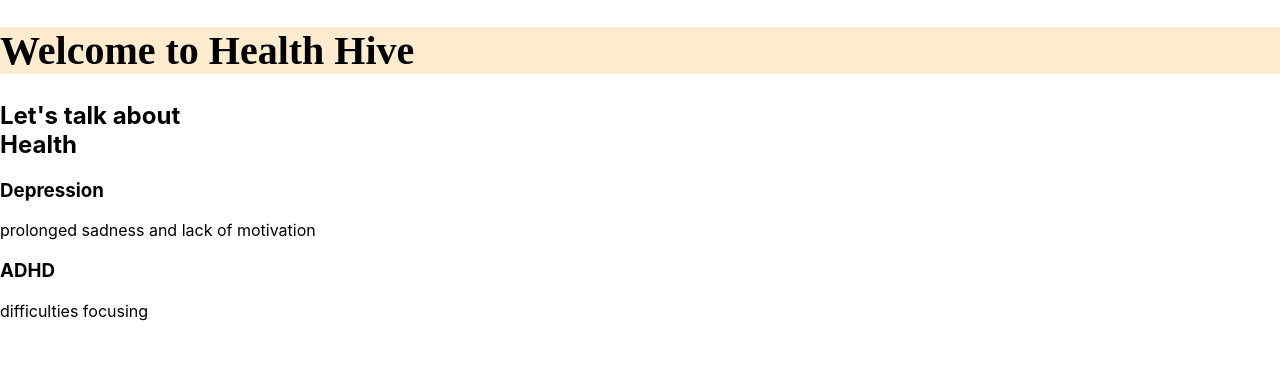
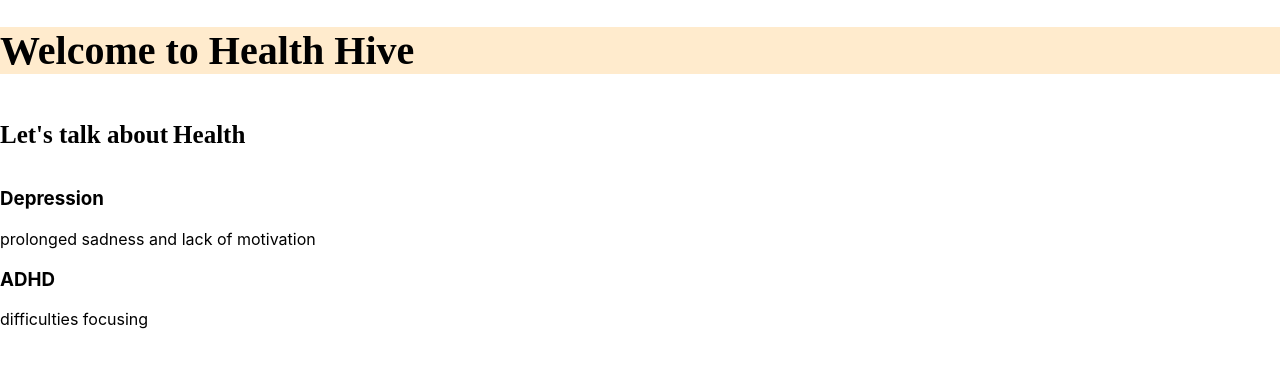
Before and after one commit to akosek4/healthhive, a React (Create React App) app in the folder health/: page / in a window 1280 px wide. Shown: the top 366 px of the page. Built offline with nearby package versions, Linux system fonts and the light colour scheme.

Commit message:
changed font for Let's talk about Health and put them side by side

```diff
--- a/health/public/index.html
+++ b/health/public/index.html
@@ -41,3 +41,12 @@
     -->
   </body>
 </html>
+<link rel="preconnect" href="https://fonts.googleapis.com">
+<link rel="preconnect" href="https://fonts.gstatic.com" crossorigin>
+<link href="https://fonts.googleapis.com/css2?family=Lato:ital,wght@0,100;0,300;0,400;0,700;0,900;1,100;1,300;1,400;1,700;1,900&display=swap" rel="stylesheet">
+<link rel="preconnect" href="https://fonts.googleapis.com">
+<link rel="preconnect" href="https://fonts.gstatic.com" crossorigin>
+<link href="https://fonts.googleapis.com/css2?family=Lato:ital,wght@0,100;0,300;0,400;0,700;0,900;1,100;1,300;1,400;1,700;1,900&display=swap" rel="stylesheet">
+<link rel="preconnect" href="https://fonts.googleapis.com">
+<link rel="preconnect" href="https://fonts.gstatic.com" crossorigin>
+<link href="https://fonts.googleapis.com/css2?family=Shadows+Into+Light&display=swap" rel="stylesheet">
--- a/health/src/App.css
+++ b/health/src/App.css
@@ -4,8 +4,15 @@
   background: blanchedalmond;
 }
 
+.Parent{display: inline-flex;
+}
 .Let {
+  font-family: "Quicksand";
+  font-size: 25px;
+  padding-right: 5px
 }
 
 .Health {
+  font-family: 'Shadow Into Light';
+  font-size: 25px
 }
--- a/health/src/App.js
+++ b/health/src/App.js
@@ -22,7 +22,8 @@
 
   return (
     <div>
-      <Topbar/>
+      <Topbar className="Let"
+      />
       <Disorders disorders={disorders}/>
     </div>
   );
--- a/health/src/Topbar.js
+++ b/health/src/Topbar.js
@@ -6,7 +6,7 @@
         <h1 className='Topbar'>
             Welcome to Health Hive
         </h1>
-        <h2>
+        <h2 className = 'Parent'>
             <div className='Let'>
                 Let's talk about
             </div>
```
